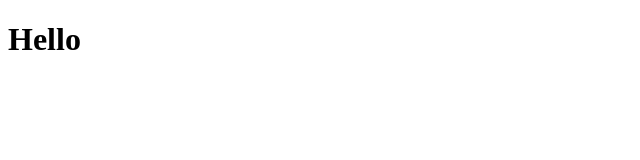
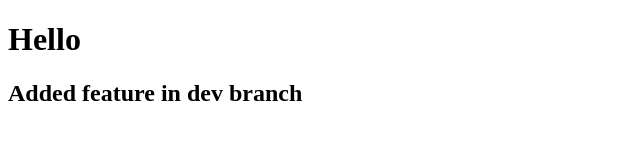
Before and after one commit to MuskanBepari04/DemoReposiory, a plain HTML site: page index.html in a window 1280 px wide. Shown: the whole page, without its empty margins (0-640 px from the left). Drawn offline with Linux system fonts and the light colour scheme.

Commit message:
Add feature in dev branch

```diff
--- a/index.html
+++ b/index.html
@@ -7,5 +7,6 @@
 </head>
 <body>
     <h1>Hello</h1>
+    <h2>Added feature in dev branch</h2>
 </body>
 </html>
```
